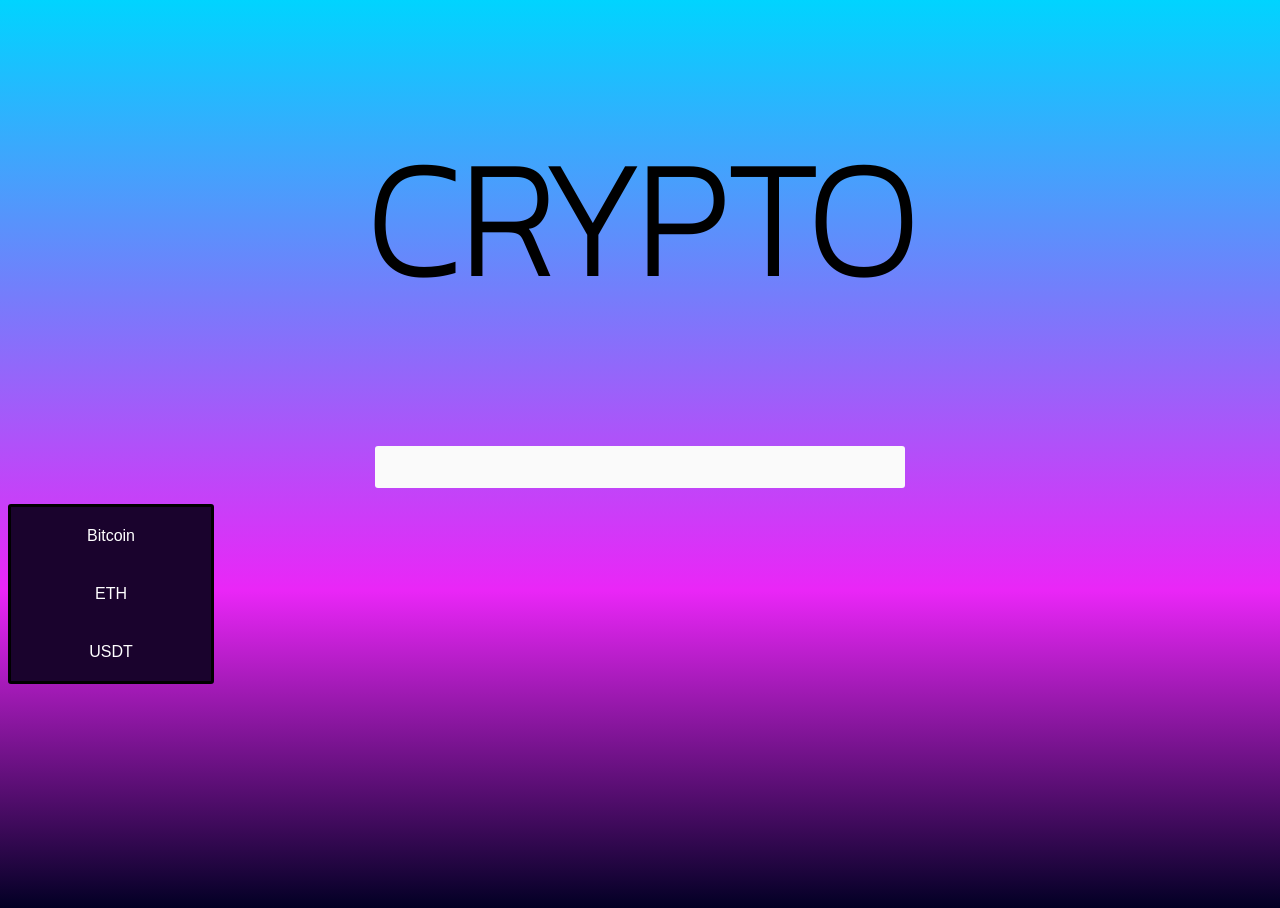
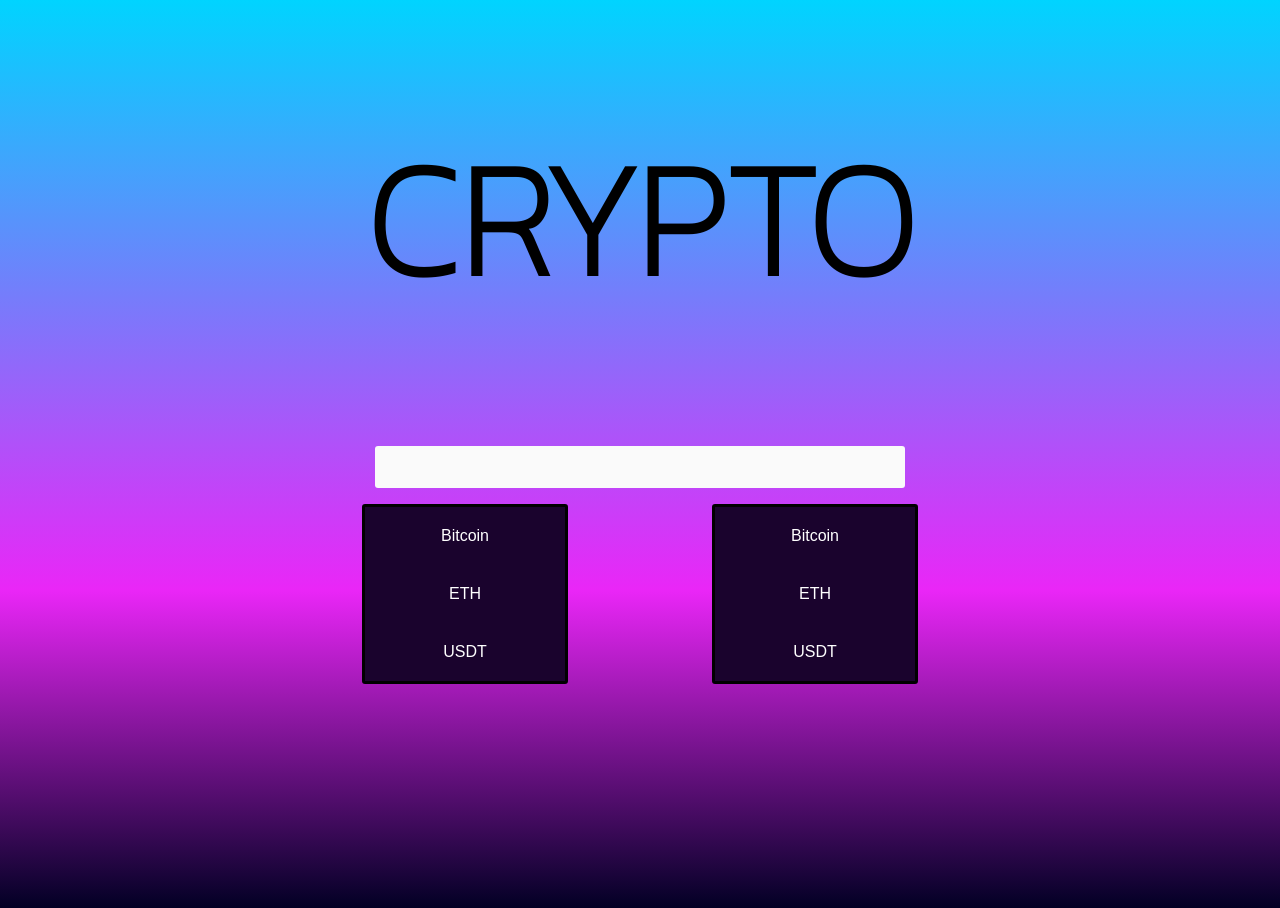
Before and after one commit to Ruslan1410/itProger-CryptoProgram-, a Vue app: page / in a window 1280 px wide. Built offline with nearby package versions, Linux system fonts and the light colour scheme.

Commit message:
program crypto

```diff
--- a/src/App.vue
+++ b/src/App.vue
@@ -1,7 +1,10 @@
 <template>
   <h1>CRYPTO</h1>
   <Input />
+  <div className="selectors">
   <Selector />
+  <Selector />
+  </div>
 </template>
 
 <script>
@@ -19,4 +22,12 @@ export default {
 
 <style scoped>
 
+.selectors {
+  display: flex;
+  justify-content: space-around;
+  width: 700px;
+  margin: 0 auto;
+
+}
+
 </style>
```
